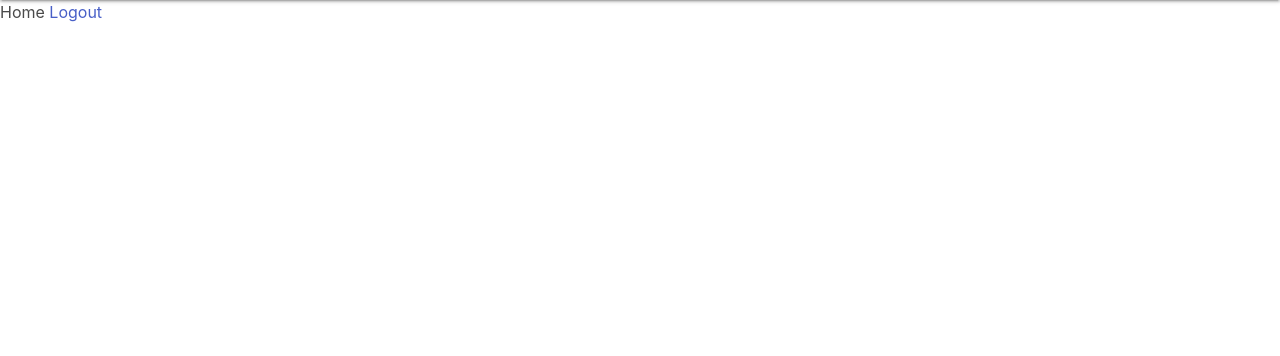
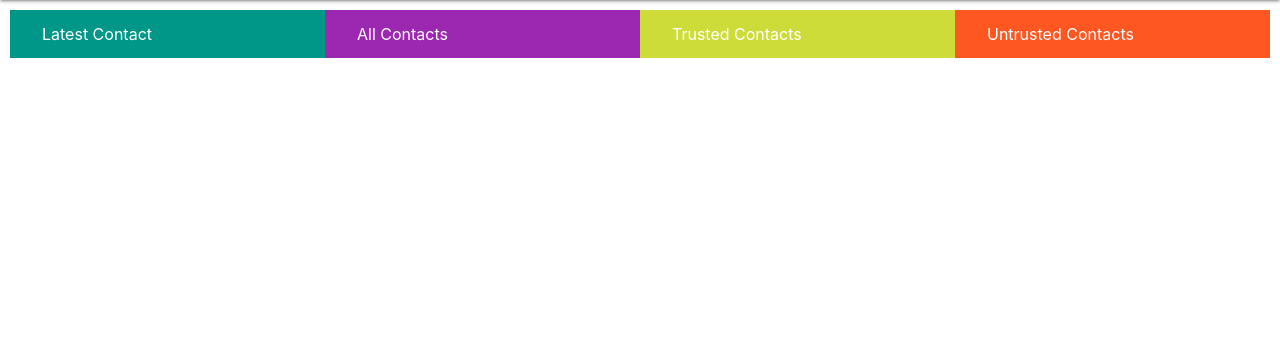
Before and after one commit to williammabotjaeng/voxbillium, a Flask app: page /home in a window 1280 px wide. Shown: the part 64-420 px from the top of the page. Run offline with Flask 3, Linux system fonts and the light colour scheme; a user stored in the database is signed in.

Commit message:
color, white, teal, purple, lime, deep-orange, tabs, home.html

```diff
--- a/templates/home.html
+++ b/templates/home.html
@@ -1,26 +1,17 @@
 {% extends 'app_layout.html' %}
-
-{% block header %}
-  <div class="col s6 main-header" style="align-items: center;">
-    <section class="hero is-success">
-        <div class="hero-body">
-          <p class="title">
-            Welcome to TopoLock
-          </p>
-          <p class="subtitle">
-            Secure Location
-          </p>
-        </div>
-      </section>
-  </div>
-  <div class="col s6">
-        <img src="{{ url_for('static', filename='img/hero-image.jpg') }}" alt="hero-image" style="margin-top: 10px;"/>
+{% block content %}
+<div class="columns is-variable is-1-mobile is-0-tablet is-3-desktop is-8-widescreen is-2-fullhd tile" style="margin: 10px; color: white">
+    <div class="column tile teal">
+      Latest Contact
+    </div>
+    <div class="column tile purple">
+      All Contacts
+    </div>
+    <div class="column tile lime">
+      Trusted Contacts
+    </div>
+    <div class="column tile deep-orange">
+      Untrusted Contacts
+    </div>
   </div>
 {% endblock %}
-
-{% block content %}
-<div>
-    Home
-    <a href="/logout">Logout</a>
-</div>
-{% endblock %}
```
